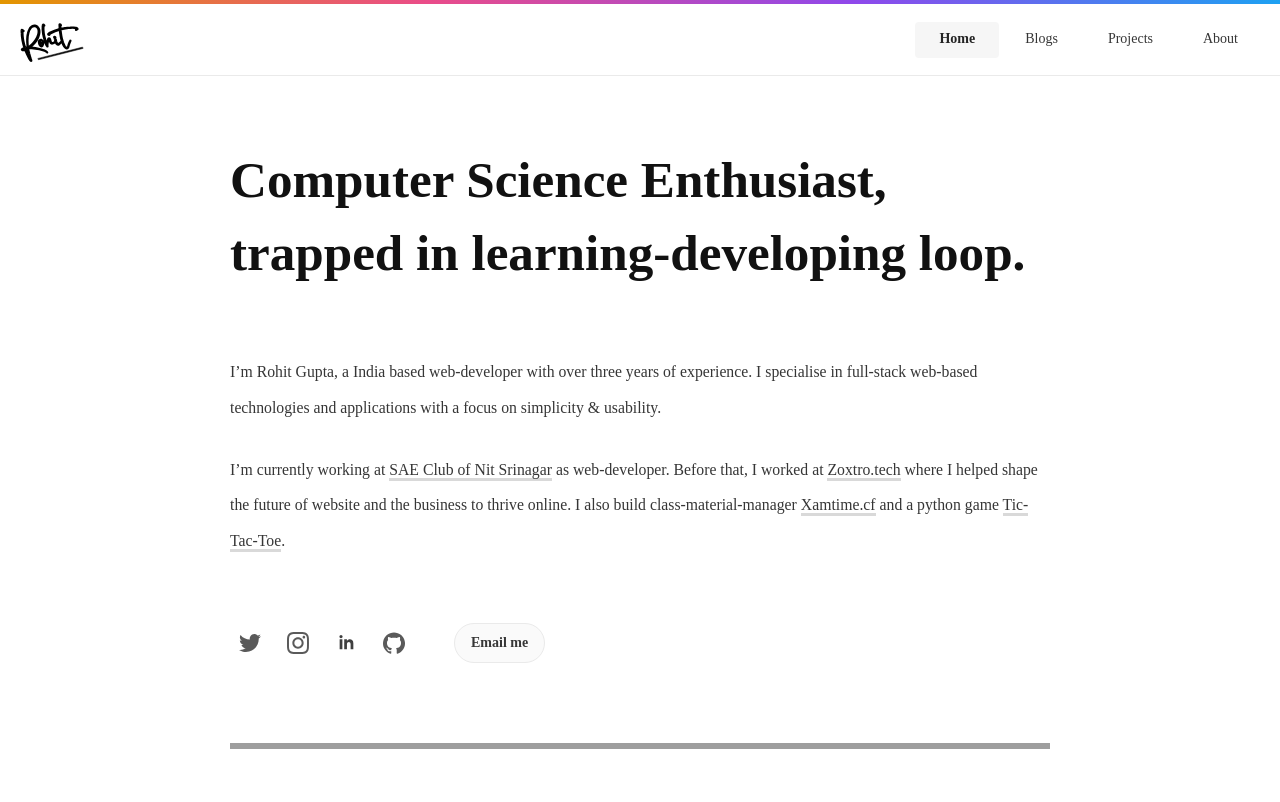
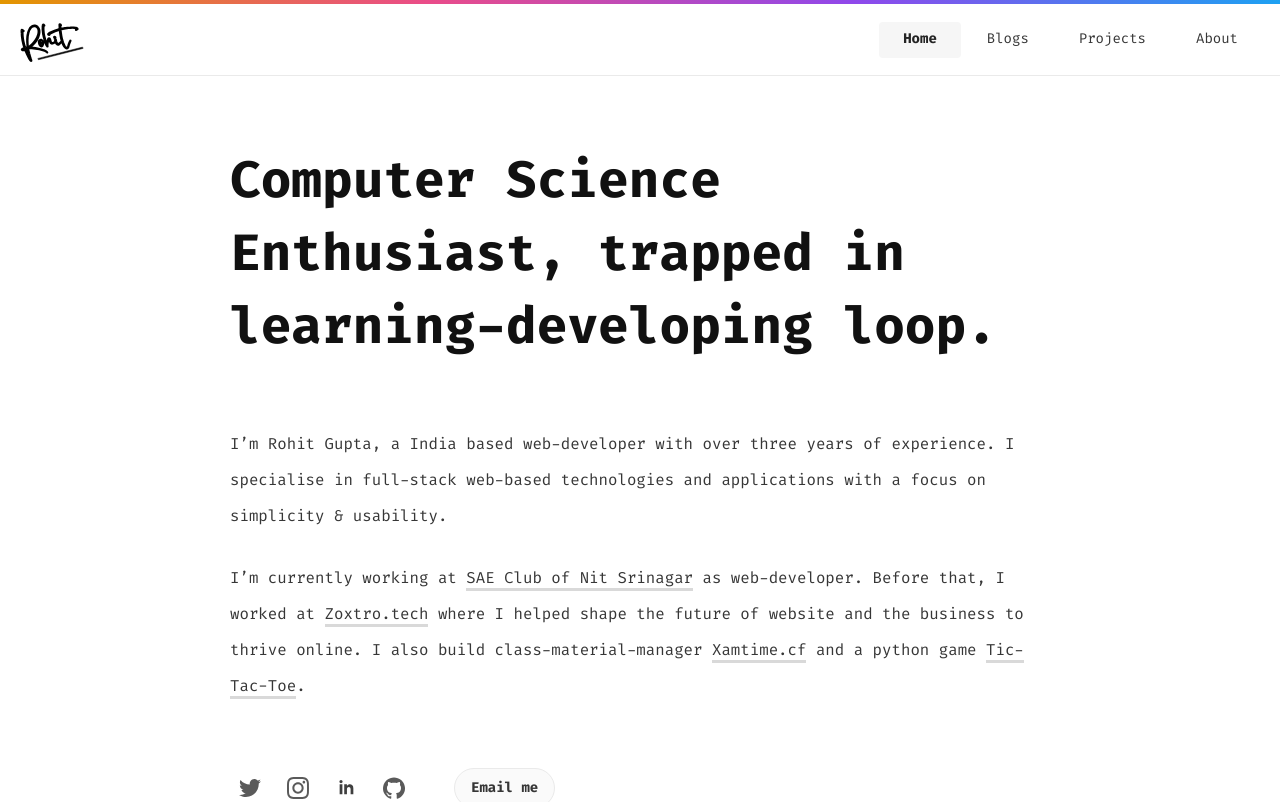
Before and after one commit to lucidrohit/portfolio, a React (Create React App) app: page / in a window 1280 px wide. Shown: the top 802 px of the page. Built offline with nearby package versions, Linux system fonts and the light colour scheme; grey boxes are pictures that could not be loaded.

Commit message:
font setup for all devices default to fira code

```diff
--- a/src/index.scss
+++ b/src/index.scss
@@ -2,23 +2,19 @@
 
 @font-face {
   font-family: "MonoLisa-Regular";
-  src: local("./assets/fonts/monolisa-regular.woff2") format("woff2"),
-    var(--font-default);
-  font-display: swap;
+  src: local("./assets/fonts/monolisa-regular.woff2") format("woff2")
 }
 @font-face {
   font-family: "MonoLisa-Bold";
-  src: local("./assets/fonts/monolisa-bold.ttf") format("ttf"),
-    var(--font-default);
+  src: local("./assets/fonts/monolisa-bold.ttf") format("ttf");
   font-weight: bold;
-  font-display: swap;
   font-style: bold;
 }
 
 :root {
   --font-default: "Fira Code", monospace;
-  --font-regular: "MonoLisa-Regular";
-  --font-bold: "MonoLisa-Bold";
+  --font-regular: "MonoLisa-Regular","Fira Code", monospace;
+  --font-bold: "MonoLisa-Bold","Fira Code", monospace;
   --color-section: #0032e44d;
 }
 
@@ -36,6 +32,7 @@
 
 html {
   font-family: var(--font-regular, --font-default);
+  font-display: auto;
   line-height: 1.9rem;
   font-size: 14px;
   background-color: var(--color-background);
```
